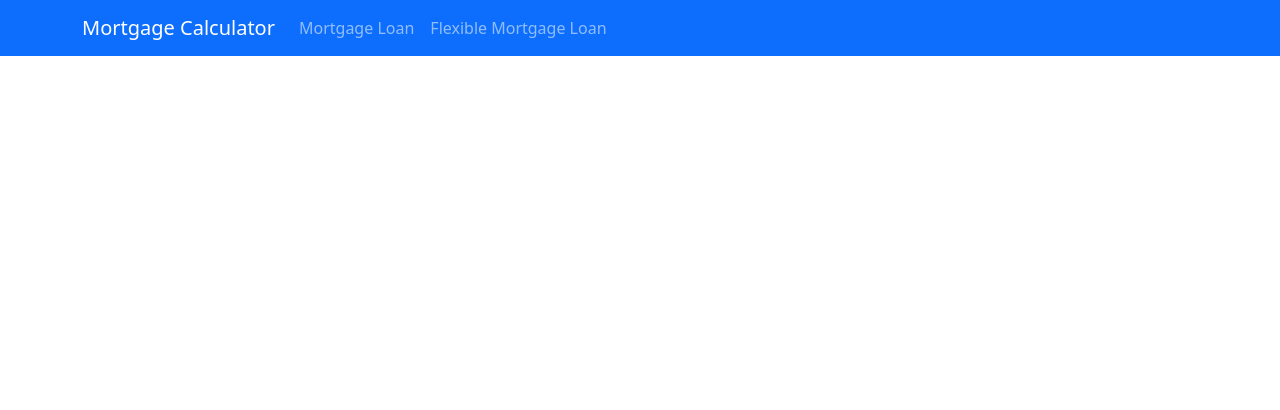
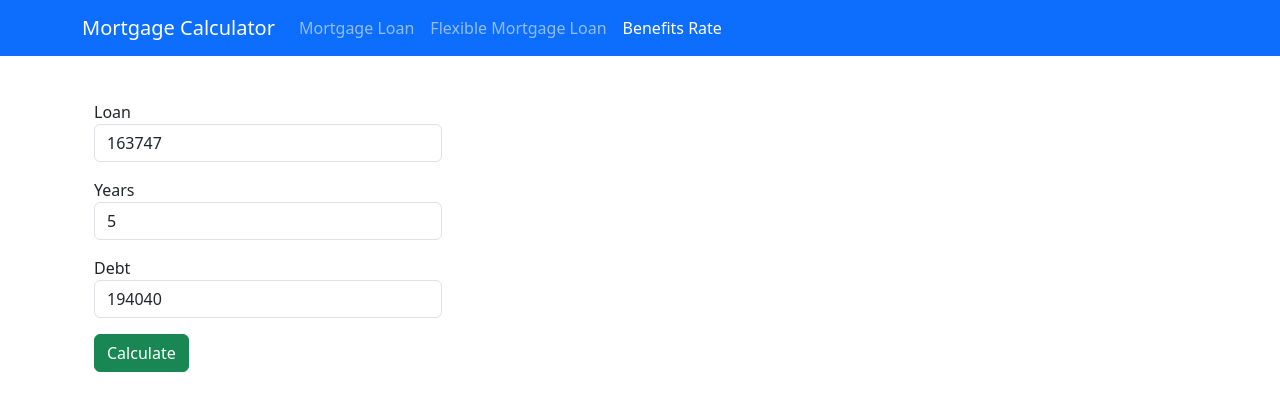
Before and after one commit to OMAR-777/loaning-calculator-angular, an Angular app: page /benefits in a window 1280 px wide. Before the commit this address led to /. Shown: the top 410 px of the page. Built offline with nearby package versions, Linux system fonts and the light colour scheme.

Commit message:
add benefits

```diff
--- a/src/app/app-routing.module.ts
+++ b/src/app/app-routing.module.ts
@@ -2,10 +2,12 @@ import { NgModule } from '@angular/core';
 import { RouterModule, Routes } from '@angular/router';
 import { MortgageComponent } from './mortgage/mortgage.component';
 import { FlexMortgageComponent } from './flex-mortgage/flex-mortgage.component';
+import { BenefitsComponent } from './benefits/benefits.component';
 
 const routes: Routes = [
   { path: '', component: MortgageComponent },
   { path: 'flexMortgage', component: FlexMortgageComponent },
+  { path: 'benefits', component: BenefitsComponent },
 ];
 
 @NgModule({
--- a/src/app/app.module.ts
+++ b/src/app/app.module.ts
@@ -7,13 +7,15 @@ import { MortgageComponent } from './mortgage/mortgage.component';
 import { FormsModule } from '@angular/forms';
 import { NavComponent } from './nav/nav.component';
 import { FlexMortgageComponent } from './flex-mortgage/flex-mortgage.component';
+import { BenefitsComponent } from './benefits/benefits.component';
 
 @NgModule({
   declarations: [
     AppComponent,
     MortgageComponent,
     NavComponent,
-    FlexMortgageComponent
+    FlexMortgageComponent,
+    BenefitsComponent
   ],
   imports: [
     BrowserModule,
--- /dev/null
+++ b/src/app/benefits/benefits.component.html
@@ -0,0 +1,60 @@
+<div class="container">
+    <div class="row justify-content-center">
+      <div class="col-md-4">
+        <form #loginForm="ngForm" (ngSubmit)="calculate()" autocomplete="off">
+          <div class="mb-3">
+            <label for="loan">Loan</label>
+            <input
+              name="loan"
+              [(ngModel)]="loan"
+              class="form-control me-2"
+              type="number"
+              placeholder="loan"
+            />
+          </div>
+
+          <div class="mb-3">
+            <label for="years">Years</label>
+
+            <input
+              name="years"
+              [(ngModel)]="years"
+              class="form-control me-2"
+              type="number"
+              placeholder="Years"
+            />
+          </div>
+
+          <div class="mb-3">
+            <label for="debt">Debt</label>
+
+            <input
+              name="debt"
+              [(ngModel)]="debt"
+              class="form-control me-2"
+              type="number"
+              placeholder="debt"
+            />
+          </div>
+          <button class="btn btn-success" type="submit">Calculate</button>
+        </form>
+      </div>
+
+      <div class="col-md-8">
+        <div *ngIf="benefitsRate" class="card mt-3">
+          <h2 class="card-header">Benefits Details:</h2>
+          <div class="card-body">
+            <h5 class="card-title">
+              Benefits Rate: {{ benefitsRate * 100 | number : "1.2-2" }}%
+            </h5>
+            <div class="mb-1">
+                Yearly Benefits: {{ calcYearlyBenefits | number : "1.2-2" }}
+            </div>
+            <div class="mb-1">
+                Total Benefits: {{ calcTotalBenefits | number : "1.2-2" }}
+            </div>
+          </div>
+        </div>
+      </div>
+    </div>
+  </div>
--- /dev/null
+++ b/src/app/benefits/benefits.component.ts
@@ -0,0 +1,22 @@
+import { Component } from '@angular/core';
+
+@Component({
+  selector: 'app-benefits',
+  templateUrl: './benefits.component.html',
+  styleUrls: ['./benefits.component.css']
+})
+export class BenefitsComponent {
+  loan: number = 163747;
+  debt: number = 194040;
+  years: number = 5;
+
+  benefitsRate?: number;
+  calcYearlyBenefits?: number;
+  calcTotalBenefits?: number;
+
+  calculate(){
+    this.benefitsRate = (this.debt - this.loan) / (this.years * this.loan);
+    this.calcYearlyBenefits = this.benefitsRate * this.loan;
+    this.calcTotalBenefits = this.calcYearlyBenefits * 5;
+  }
+}
--- a/src/app/flex-mortgage/flex-mortgage.component.html
+++ b/src/app/flex-mortgage/flex-mortgage.component.html
@@ -1,6 +1,6 @@
 <div class="container">
   <div class="row">
-    <div class="col-md-6">
+    <div class="col-md-4">
       <form #loginForm="ngForm" (ngSubmit)="calculate()" autocomplete="off">
         <div class="mb-3">
           <label for="salary">Salary</label>
@@ -91,7 +91,7 @@
         <button class="btn btn-success" type="submit">Calculate</button>
       </form>
     </div>
-    <div class="col-md-6">
+    <div class="col-md-8">
       <div *ngIf="finance" class="card mt-3">
         <h2 class="card-header">Finance Details:</h2>
         <div class="card-body">
--- a/src/app/mortgage/mortgage.component.html
+++ b/src/app/mortgage/mortgage.component.html
@@ -1,6 +1,6 @@
 <div class="container">
   <div class="row justify-content-center">
-    <div class="col-md-6">
+    <div class="col-md-4">
       <form #loginForm="ngForm" (ngSubmit)="calculate()" autocomplete="off">
         <div class="mb-3">
           <label for="salary">Salary</label>
@@ -59,7 +59,7 @@
       </form>
     </div>
 
-    <div class="col-md-6">
+    <div class="col-md-8">
       <div *ngIf="finance" class="card mt-3">
         <h2 class="card-header">Finance Details:</h2>
         <div class="card-body">
--- a/src/app/nav/nav.component.html
+++ b/src/app/nav/nav.component.html
@@ -20,6 +20,9 @@
             <li class="nav-item">
               <a class="nav-link" href="#" routerLink="/flexMortgage" routerLinkActive="active">Flexible Mortgage Loan</a>
             </li>
+            <li class="nav-item">
+              <a class="nav-link" href="#" routerLink="/benefits" routerLinkActive="active">Benefits Rate</a>
+            </li>
         </ul>
       </div>
     </div>
```
Also changed, not shown: src/app/benefits/benefits.component.css (added).
